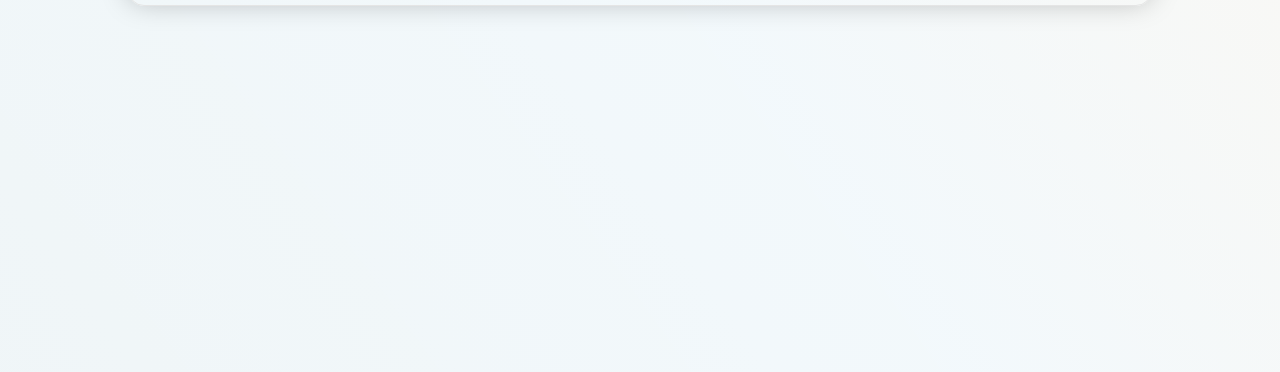
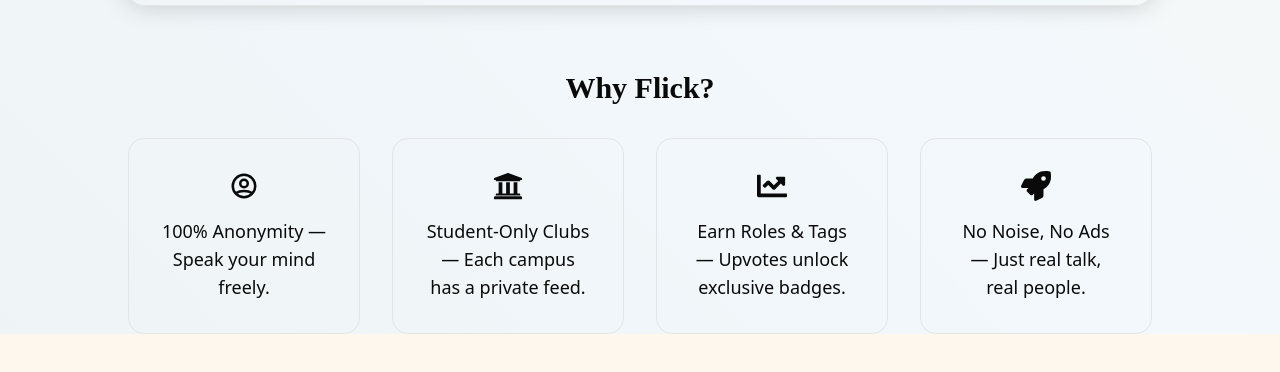
Before and after one commit to Dhvanitmonpara/flick-landing, a Next.js app: page / in a window 1280 px wide. Shown: the part 974-1346 px from the top of the page. After the commit the page ends 1308 px from the top, so only its background shows below. Built offline with nearby package versions, Linux system fonts and the light colour scheme; grey boxes are pictures that could not be loaded.

Commit message:
added functioality for auto enable dark mode

```diff
--- a/src/app/page.tsx
+++ b/src/app/page.tsx
@@ -5,11 +5,14 @@ import { AnimatedShinyText } from "@/components/magicui/animated-shiny-text";
 import { TextAnimate } from "@/components/magicui/text-animate";
 import { cn } from "@/lib/utils";
 import { ArrowRightIcon } from "lucide-react";
+import { JSX, ReactNode } from "react";
+import { FaChartLine, FaRocket, FaUniversity } from "react-icons/fa";
+import { HiOutlineUserCircle } from "react-icons/hi";
 
 export default function Home() {
   return (
     <div className="min-h-screen px-4 bg-gradient-to-tr from-sky-100/50 via-sky-50/80 dark:from-sky-900/10 dark:via-sky-950/20 to-background">
-      <div className="max-w-5xl mx-auto gap-8">
+      <div className="max-w-5xl mx-auto">
         <Header />
         <div className="flex flex-col justify-center items-center gap-8 h-[500px] md:h-[600px] lg:h-[700px] pb-8">
           <AnimateWrapper delay={0.3} once>
@@ -44,10 +47,37 @@ export default function Home() {
               <span className="rounded-full bg-green-400 w-3.5 h-3.5"></span>
             </div>
           </div>
-          <iframe height={"100%"} width={"100%"} className="h-full w-full" src="https://www.youtube.com/embed/NdJ_y1c_j_I?si=fjHelVhND9MuCchV" title="YouTube video player" allow="accelerometer; autoplay; clipboard-write; encrypted-media; gyroscope; picture-in-picture; web-share" referrerPolicy="strict-origin-when-cross-origin" allowFullScreen></iframe>
+          <iframe height="100" width="100" className="h-full w-full" src="https://www.youtube.com/embed/NdJ_y1c_j_I?si=fjHelVhND9MuCchV" title="YouTube video player" allow="accelerometer; autoplay; clipboard-write; encrypted-media; gyroscope; picture-in-picture; web-share" referrerPolicy="strict-origin-when-cross-origin" allowFullScreen></iframe>
         </div>
-        <div className="h-screen"></div>
+        <div className="mt-16">
+          <h3 className="text-3xl font-semibold font-editorial text-center mb-8">
+            Why Flick?
+          </h3>
+          <div className="grid gap-8 sm:grid-cols-2 md:grid-cols-2 lg:grid-cols-4 text-center">
+            <FeatureCard icon={<HiOutlineUserCircle className="text-3xl" />}>
+              100% Anonymity — Speak your mind freely.
+            </FeatureCard>
+            <FeatureCard icon={<FaUniversity className="text-3xl" />}>
+              Student-Only Clubs — Each campus has a private feed.
+            </FeatureCard>
+            <FeatureCard icon={<FaChartLine className="text-3xl" />}>
+              Earn Roles & Tags — Upvotes unlock exclusive badges.
+            </FeatureCard>
+            <FeatureCard icon={<FaRocket className="text-3xl" />}>
+              No Noise, No Ads — Just real talk, real people.
+            </FeatureCard>
+          </div>
+        </div>
       </div>
-    </div>
+    </div >
   );
 }
+
+const FeatureCard = ({ icon, children }: { icon: JSX.Element | string, children: ReactNode }) => {
+  return (
+    <div className="flex flex-col items-center space-y-4 border border-zinc-200 dark:border-zinc-800 rounded-2xl p-8">
+      {icon}
+      <p className="text-lg font-medium">{children}</p>
+    </div>
+  )
+}
--- a/src/components/landing/Header.tsx
+++ b/src/components/landing/Header.tsx
@@ -22,6 +22,11 @@ function Header() {
 
     window.addEventListener('scroll', handleScroll);
     return () => window.removeEventListener('scroll', handleScroll);
+  }, []);
+
+  useEffect(() => {
+    const darkModeEnables = localStorage.getItem('theme') === 'dark';
+    if (darkModeEnables) changeTheme();
   }, []);
 
   const themeHandler = () => {
```
